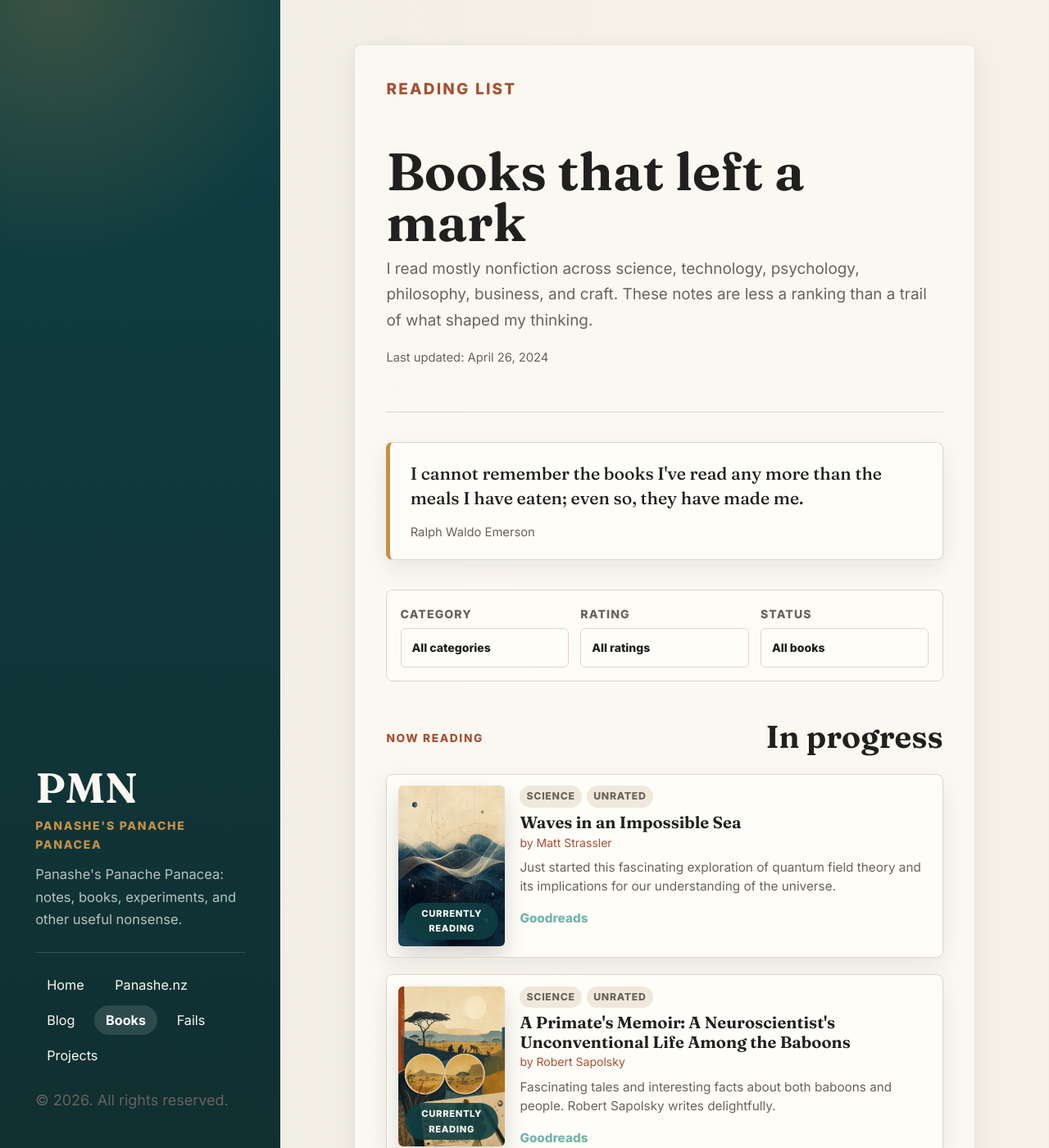
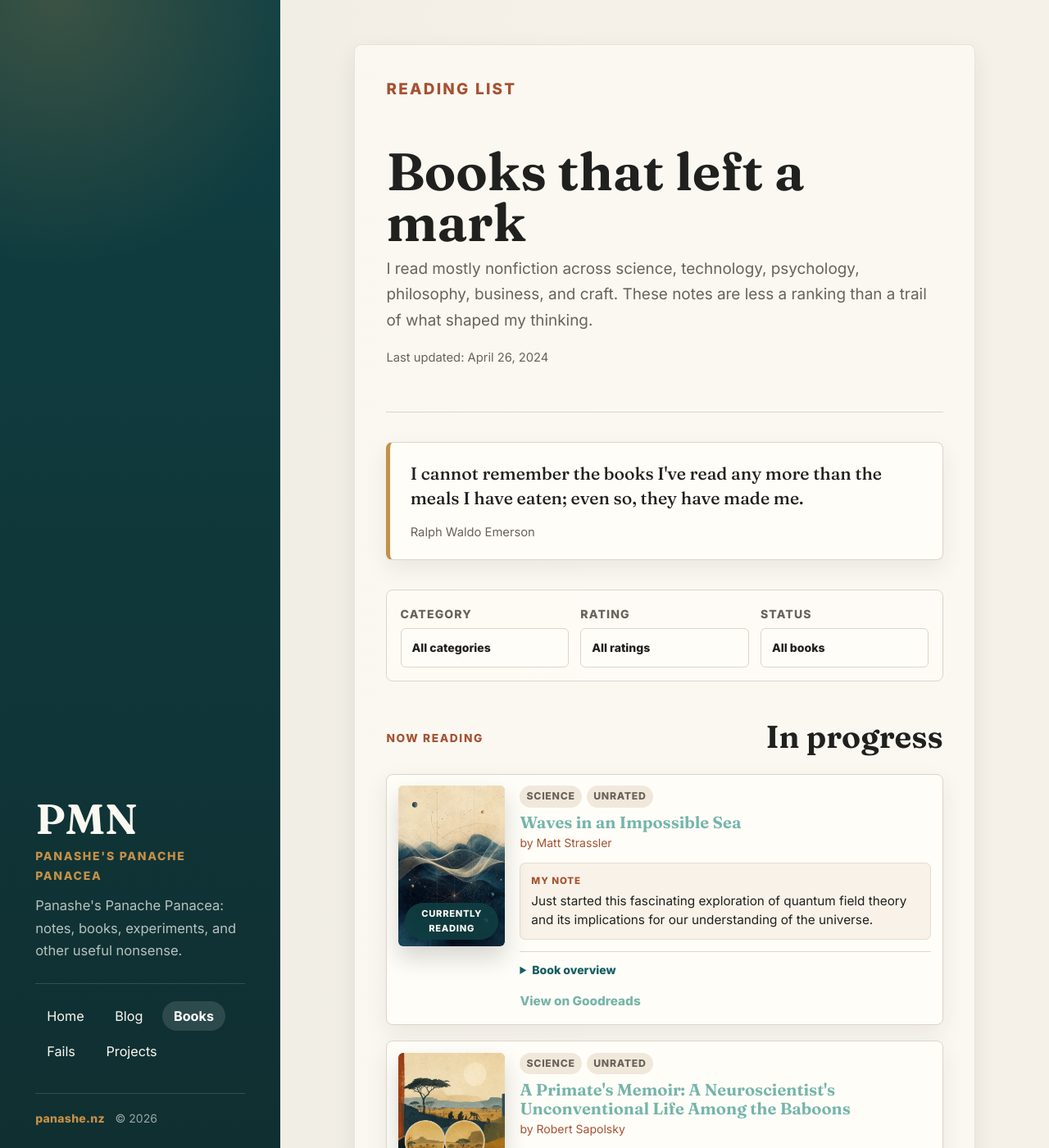
Before and after one commit to anphase/pmn.nz, a Jekyll site: the page built from books.md, in a window 1280 px wide and 1400 px high. Shown: the whole window at 82% size. Built offline with Jekyll 4.4.1, drawn with Linux system fonts in a browser that asks for light colours; some of the changed text lies outside the part shown.

Commit message:
Refine PMN books and sidebar links

```diff
--- a/_includes/sidebar.html
+++ b/_includes/sidebar.html
@@ -12,7 +12,6 @@
 
     <nav class="sidebar-nav">
       <a class="sidebar-nav-item{% if page.url == '/' %} active{% endif %}" href="{{ '/' | relative_url }}">Home</a>
-      <a class="sidebar-nav-item" href="https://panashe.nz">Panashe.nz</a>
 
       {% comment %}
         The code below dynamically generates a sidebar nav of pages with
@@ -29,6 +28,9 @@
       {% endfor %}
     </nav>
 
-    <p>&copy; {{ site.time | date: '%Y' }}. All rights reserved.</p>
+    <div class="sidebar-footer">
+      <a href="https://panashe.nz">panashe.nz</a>
+      <span>&copy; {{ site.time | date: '%Y' }}</span>
+    </div>
   </div>
 </div>
--- a/assets/css/custom.css
+++ b/assets/css/custom.css
@@ -129,6 +129,25 @@ strong {
   background: rgba(255, 253, 248, 0.12);
   color: #fff;
   text-decoration: none;
+}
+
+.sidebar-footer {
+  align-items: center;
+  border-top: 1px solid rgba(255, 253, 248, 0.15);
+  color: rgba(255, 253, 248, 0.58);
+  display: flex;
+  flex-wrap: wrap;
+  font-size: 0.78rem;
+  gap: 0.7rem;
+  margin-top: 1.6rem;
+  padding-top: 1rem;
+}
+
+.sidebar-footer a {
+  color: var(--gold);
+  font-weight: 800;
+  letter-spacing: 0.02em;
+  text-transform: lowercase;
 }
 
 .content {
@@ -268,6 +287,13 @@ strong {
   min-width: 0;
   overflow: hidden;
   padding: 0.75rem;
+  transition: border-color 160ms ease, box-shadow 160ms ease, transform 160ms ease;
+}
+
+.book-card:hover {
+  border-color: rgba(21, 94, 99, 0.35);
+  box-shadow: 0 16px 38px rgba(37, 31, 24, 0.12);
+  transform: translateY(-1px);
 }
 
 .book-card[hidden] {
@@ -319,6 +345,16 @@ strong {
   margin: 0.35rem 0 0.2rem;
 }
 
+.book-copy h3 a {
+  color: var(--ink);
+}
+
+.book-copy h3 a:hover,
+.book-copy h3 a:focus {
+  color: var(--teal);
+  text-decoration: none;
+}
+
 .book-copy p {
   font-size: 0.85rem;
   line-height: 1.48;
@@ -329,6 +365,46 @@ strong {
   color: var(--rust);
   font-size: 0.78rem !important;
   margin-bottom: 0.5rem !important;
+}
+
+.review-note {
+  background: #f8f2e8;
+  border: 1px solid rgba(222, 213, 199, 0.72);
+  border-radius: 7px;
+  margin: 0.75rem 0;
+  padding: 0.65rem 0.72rem;
+}
+
+.review-note span {
+  color: var(--rust);
+  display: block;
+  font-size: 0.64rem;
+  font-weight: 800;
+  letter-spacing: 0.08em;
+  margin-bottom: 0.25rem;
+  text-transform: uppercase;
+}
+
+.review-note p {
+  color: var(--ink);
+  margin: 0;
+}
+
+.book-details {
+  border-top: 1px solid var(--line);
+  margin: 0.65rem 0;
+  padding-top: 0.55rem;
+}
+
+.book-details summary {
+  color: var(--teal);
+  cursor: pointer;
+  font-size: 0.78rem;
+  font-weight: 800;
+}
+
+.book-details p {
+  margin-top: 0.45rem;
 }
 
 .book-meta {
--- a/books.md
+++ b/books.md
@@ -59,19 +59,31 @@ date: 2024-04-26
     <div class="book-grid book-grid-featured">
       {% for book in current_books %}
         <article class="book-entry book-card" id="{{ book.title | slugify }}" data-category="{{ book.category }}" data-rating="{{ book.rating }}" data-status="{{ book.status }}">
-          <a class="book-art" href="{{ book.goodreads }}" target="_blank" rel="noopener" aria-label="View {{ book.title }} on Goodreads">
+          <div class="book-art">
             <img src="{{ book.cover | relative_url }}" alt="{{ book.title }} cover artwork" width="512" height="768">
             <span class="book-status">Currently reading</span>
-          </a>
+          </div>
           <div class="book-copy">
             <div class="book-meta">
               <span>{{ book.category }}</span>
               <span>{% if book.rating > 0 %}{{ book.rating }}/5{% else %}Unrated{% endif %}</span>
             </div>
-            <h3>{{ book.title }}</h3>
+            <h3><a href="#{{ book.title | slugify }}">{{ book.title }}</a></h3>
             <p class="book-author">by {{ book.author }}</p>
-            <p>{{ book.thoughts }}</p>
-            <a class="text-link" href="{{ book.goodreads }}" target="_blank" rel="noopener">Goodreads</a>
+            <div class="review-note">
+              <span>My note</span>
+              <p>{{ book.thoughts }}</p>
+            </div>
+            {% if book.overview %}
+              <details class="book-details">
+                <summary>Book overview</summary>
+                <p>{{ book.overview }}</p>
+                {% if book.themes %}
+                  <p><strong>Themes:</strong> {{ book.themes | join: ", " }}</p>
+                {% endif %}
+              </details>
+            {% endif %}
+            <a class="text-link" href="{{ book.goodreads }}" target="_blank" rel="noopener">View on Goodreads</a>
           </div>
         </article>
       {% endfor %}
@@ -88,18 +100,30 @@ date: 2024-04-26
     {% for book in site.data.books %}
       {% if book.status != "currently_reading" %}
         <article class="book-entry book-card" id="{{ book.title | slugify }}" data-category="{{ book.category }}" data-rating="{{ book.rating }}" data-status="{{ book.status }}">
-          <a class="book-art" href="{{ book.goodreads }}" target="_blank" rel="noopener" aria-label="View {{ book.title }} on Goodreads">
+          <div class="book-art">
             <img src="{{ book.cover | relative_url }}" alt="{{ book.title }} cover artwork" width="512" height="768">
-          </a>
+          </div>
           <div class="book-copy">
             <div class="book-meta">
               <span>{{ book.category }}</span>
               <span>{{ book.rating }}/5</span>
             </div>
-            <h3>{{ book.title }}</h3>
+            <h3><a href="#{{ book.title | slugify }}">{{ book.title }}</a></h3>
             <p class="book-author">by {{ book.author }}</p>
-            <p>{{ book.thoughts }}</p>
-            <a class="text-link" href="{{ book.goodreads }}" target="_blank" rel="noopener">Goodreads</a>
+            <div class="review-note">
+              <span>My note</span>
+              <p>{{ book.thoughts }}</p>
+            </div>
+            {% if book.overview %}
+              <details class="book-details">
+                <summary>Book overview</summary>
+                <p>{{ book.overview }}</p>
+                {% if book.themes %}
+                  <p><strong>Themes:</strong> {{ book.themes | join: ", " }}</p>
+                {% endif %}
+              </details>
+            {% endif %}
+            <a class="text-link" href="{{ book.goodreads }}" target="_blank" rel="noopener">View on Goodreads</a>
           </div>
         </article>
       {% endif %}
```
Also changed, not shown: _data/books.yml (+6 -1 lines).
